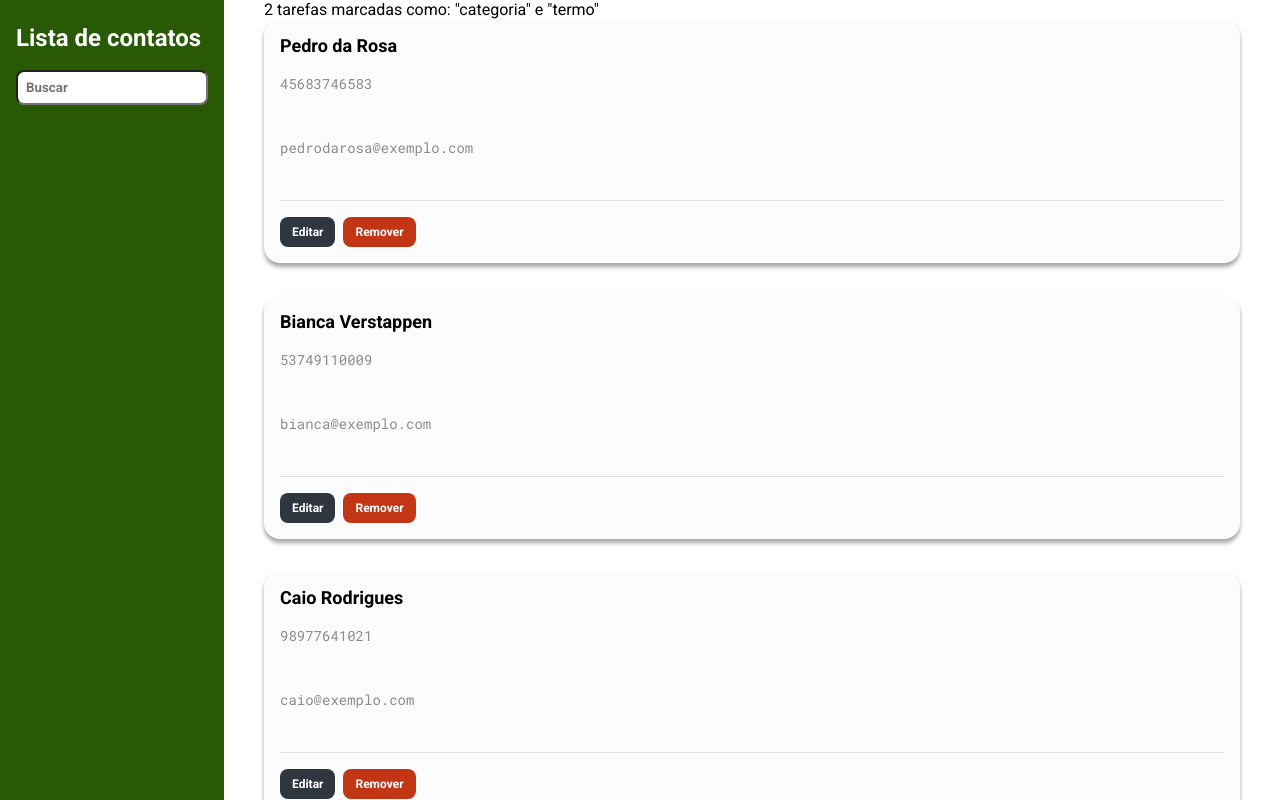
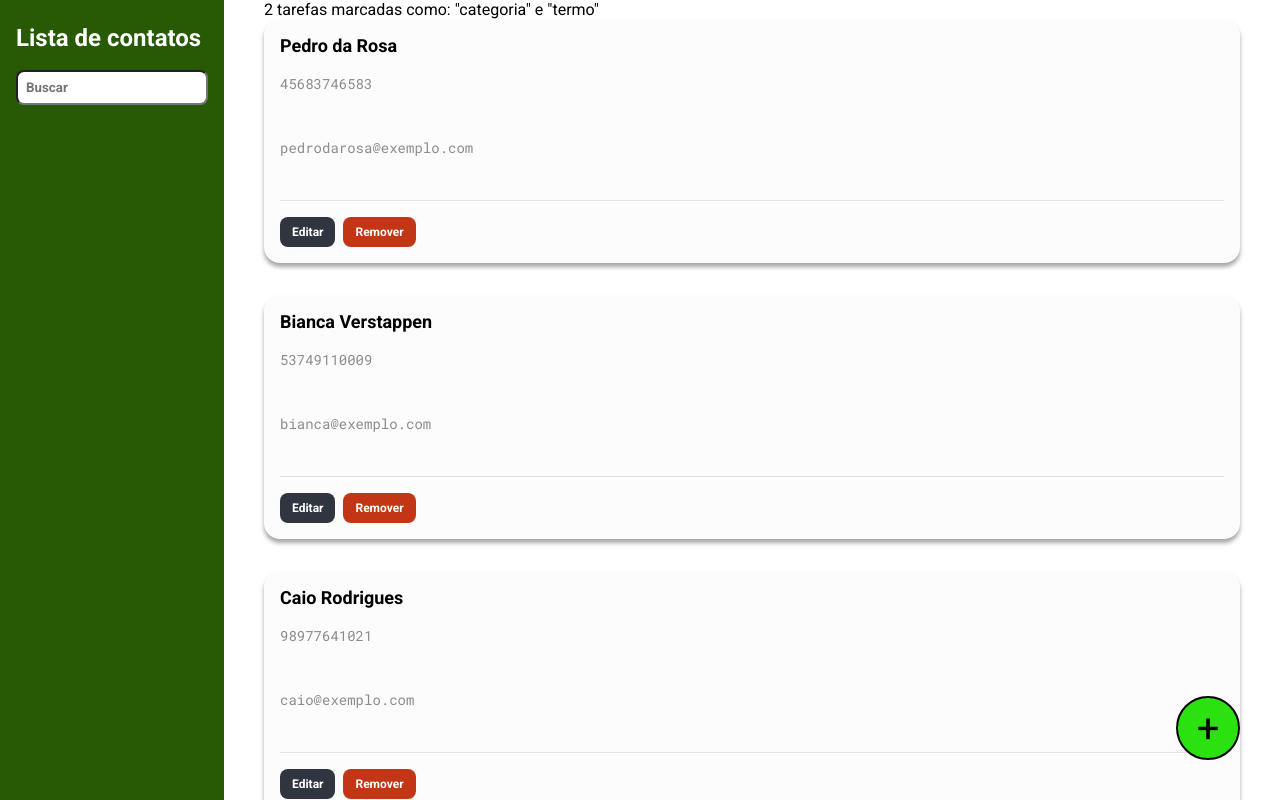
Before and after one commit to DouglassenG/lista_de_contatos, a React (Create React App) app: page / in a window 1280 px wide. Built offline with nearby package versions, Linux system fonts and the light colour scheme.

Commit message:
Implementando o react-router-dom BotaoAdicionar

```diff
--- a/src/App.tsx
+++ b/src/App.tsx
@@ -1,17 +1,29 @@
 import { Provider } from 'react-redux'
-import BarraLateral from './containers/BarraLateral'
-import ListaDeContatos from './containers/ListaDeContatos'
+import { createBrowserRouter, RouterProvider } from 'react-router-dom'
+
 import EstiloGlobal, { Container } from './styles'
 
 import store from './store'
+import Home from './pages/Home'
+import Cadastro from './pages/Cadastro'
+
+const rotas = createBrowserRouter([
+  {
+    path: '/',
+    element: <Home />
+  },
+  {
+    path: '/novo',
+    element: <Cadastro />
+  }
+])
 
 function App() {
   return (
     <Provider store={store}>
       <EstiloGlobal />
       <Container>
-        <BarraLateral />
-        <ListaDeContatos />
+        <RouterProvider router={rotas} />
       </Container>
     </Provider>
   )
--- /dev/null
+++ b/src/components/BotaoAdicionar/index.tsx
@@ -0,0 +1,5 @@
+import { Circulo } from './styles'
+
+const BotaoAdicionar = () => <Circulo to="/novo">+</Circulo>
+
+export default BotaoAdicionar
--- /dev/null
+++ b/src/components/BotaoAdicionar/styles.ts
@@ -0,0 +1,20 @@
+import { Link } from 'react-router-dom'
+
+import styled from 'styled-components'
+
+export const Circulo = styled(Link)`
+  height: 64px;
+  width: 64px;
+  background-color: #2ce110ff;
+  color: #000;
+  position: fixed;
+  bottom: 40px;
+  right: 40px;
+  border: 2px solid #000;
+  border-radius: 50%;
+  display: flex;
+  justify-content: center;
+  align-items: center;
+  font-size: 40px;
+  text-decoration: none;
+`
--- a/src/pages/Cadastro/index.tsx
+++ b/src/pages/Cadastro/index.tsx
@@ -1,5 +1,10 @@
 const Cadastro = () => (
-
+  <form>
+    <input type="text" placeholder="Nome" />
+    <input type="email" placeholder="Email" />
+    <input type="number" placeholder="Telefone" />
+    <button>Salvar</button>
+  </form>
 )
 
 export default Cadastro
--- /dev/null
+++ b/src/pages/Home/index.tsx
@@ -0,0 +1,13 @@
+import BotaoAdicionar from '../../components/BotaoAdicionar'
+import BarraLateral from '../../containers/BarraLateral'
+import ListaDeContatos from '../../containers/ListaDeContatos'
+
+const Home = () => (
+  <>
+    <BarraLateral />
+    <ListaDeContatos />
+    <BotaoAdicionar />
+  </>
+)
+
+export default Home
```
